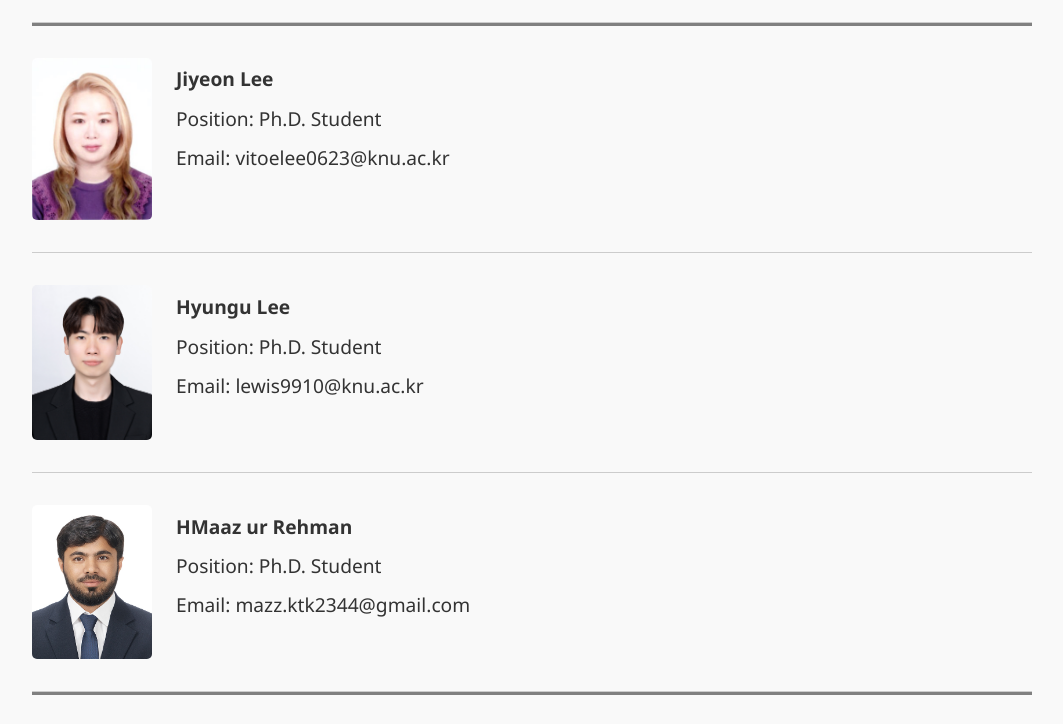
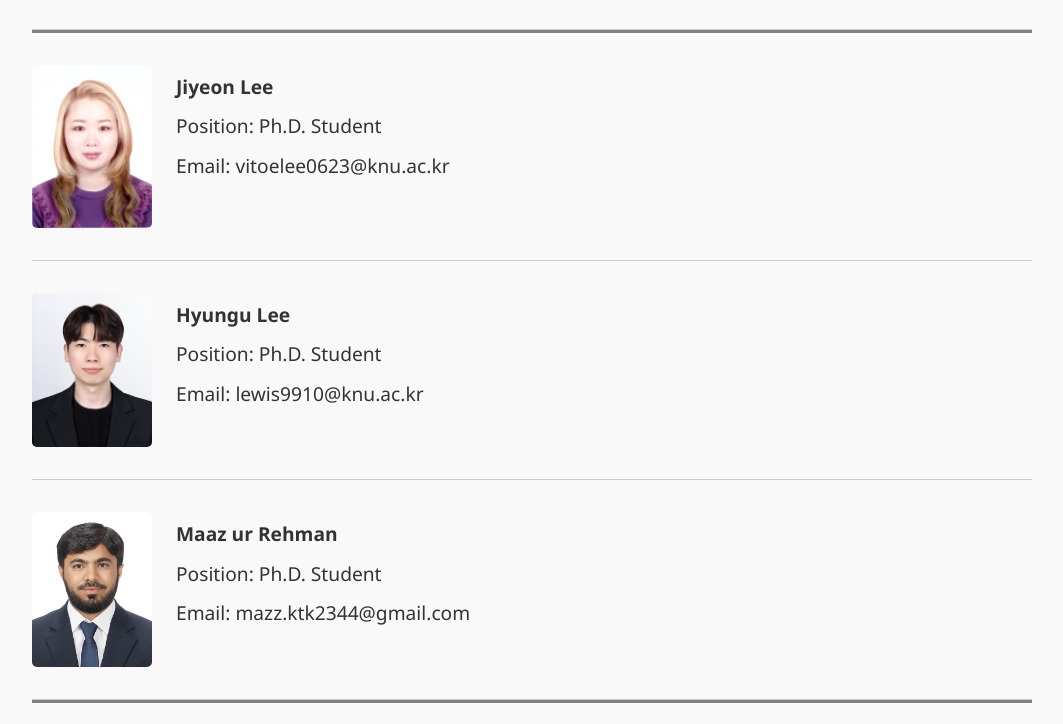
Before and after one commit to hayoungchoi-knu/hayoungchoi-knu.github.io, a plain HTML site: page people.html in a window 1280 px wide. Shown: the part 1638-2362 px from the top of the page, without its empty margins (108-1171 px from the left). Drawn offline with Linux system fonts and the light colour scheme.

Commit message:
Update people.html

```diff
--- a/people.html
+++ b/people.html
@@ -107,6 +107,7 @@
     <p><strong>Hassan Mohammad</strong></p>
     <p>Position: Research professor</p>
     <p>Email: hameefy@knu.ac.kr</p>
+    <p>Website: https://hameefy.github.io</p>
   </div>
 </div>
 <hr class="divider" size="5" noshade>
@@ -177,7 +178,7 @@
 <div class="person">
   <img src="images/마즈.jpg" alt="Maaz ur Rehman">
   <div class="person-details">
-    <p><strong>HMaaz ur Rehman</strong></p>
+    <p><strong>Maaz ur Rehman</strong></p>
     <p>Position: Ph.D. Student</p>
     <p>Email: mazz.ktk2344@gmail.com</p>
   </div>
```
